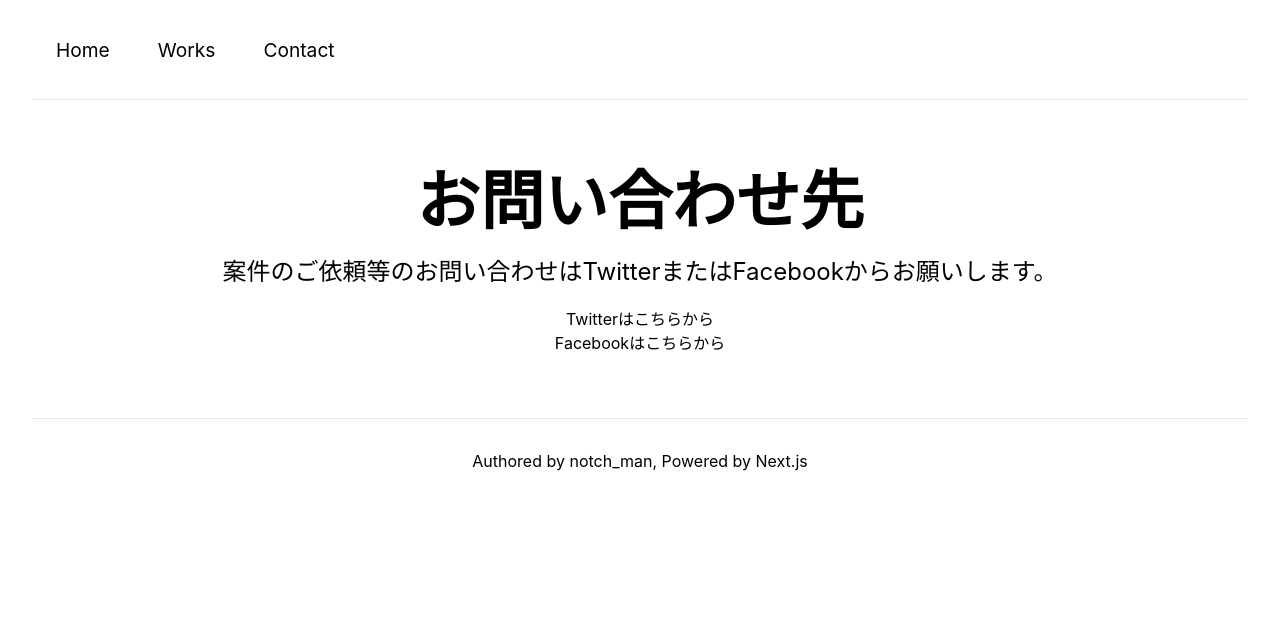
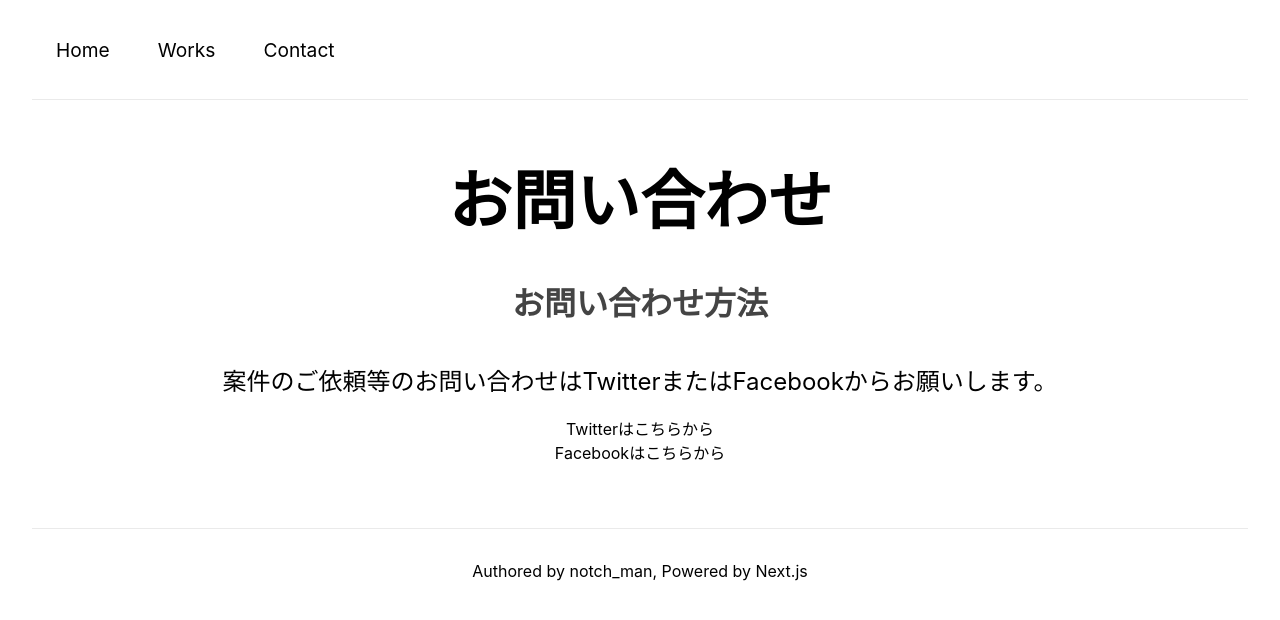
Before and after one commit to notchman8600/portfolio, a Next.js app: page /contact in a window 1280 px wide. Shown: the top 620 px of the page. Built offline with nearby package versions, Linux system fonts and the light colour scheme.

Commit message:
デザインを調整

```diff
--- a/app/backend/page.tsx
+++ b/app/backend/page.tsx
@@ -38,7 +38,7 @@ export default function BackendPage() {
       <main className={styles.main}>
         <h1 className={styles.title}>バックエンドのスキル</h1>
 
-        <p className={styles.description}>主な技術スタックについて</p>
+        <h2 className={styles.subtitle}>主な技術スタック</h2>
         <SkillCards
           props={[
             {
--- a/app/contact/page.tsx
+++ b/app/contact/page.tsx
@@ -29,7 +29,9 @@ export default function ContactPage() {
     <div className={styles.container}>
       <Header />
       <main className={styles.main}>
-        <h1 className={styles.title}>お問い合わせ先</h1>
+        <h1 className={styles.title}>お問い合わせ</h1>
+
+        <h2 className={styles.subtitle}>お問い合わせ方法</h2>
         <p className={styles.description}>
           案件のご依頼等のお問い合わせはTwitterまたはFacebookからお願いします。
         </p>
--- a/app/frontend/page.tsx
+++ b/app/frontend/page.tsx
@@ -38,7 +38,7 @@ export default function FrontendPage() {
       <main className={styles.main}>
         <h1 className={styles.title}>フロントエンドのスキル</h1>
 
-        <p className={styles.description}>主な技術スタックについて</p>
+        <h2 className={styles.subtitle}>主な技術スタック</h2>
         <SkillCards
           props={[
             {
--- a/app/works/WorksContent.tsx
+++ b/app/works/WorksContent.tsx
@@ -11,10 +11,12 @@ export default function WorksContent() {
     <div className={styles.container}>
       <Header />
       <main className={styles.main}>
-        <p className={styles.description}>これまでの活動実績（随時更新）</p>
+        <h1 className={styles.title}>実績・作品</h1>
+
+        <h2 className={styles.subtitle}>これまでの活動実績（随時更新）</h2>
 
         <WorksDetail />
-        <p className={styles.description}>これまでのハッカソンでの作品</p>
+        <h2 className={styles.subtitle}>これまでのハッカソンでの作品</h2>
 
         <GridBox>
           <OgpCardLocal
```
